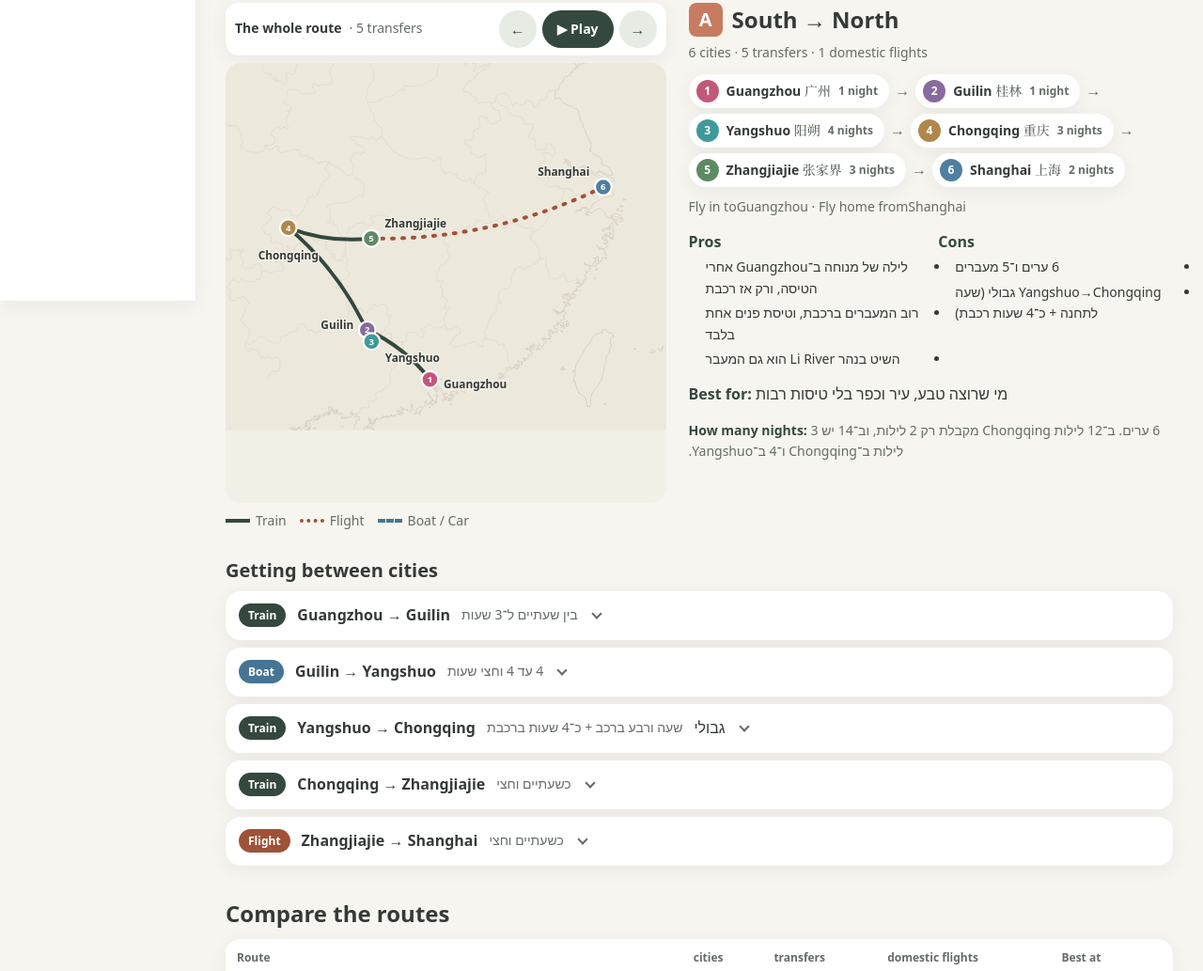
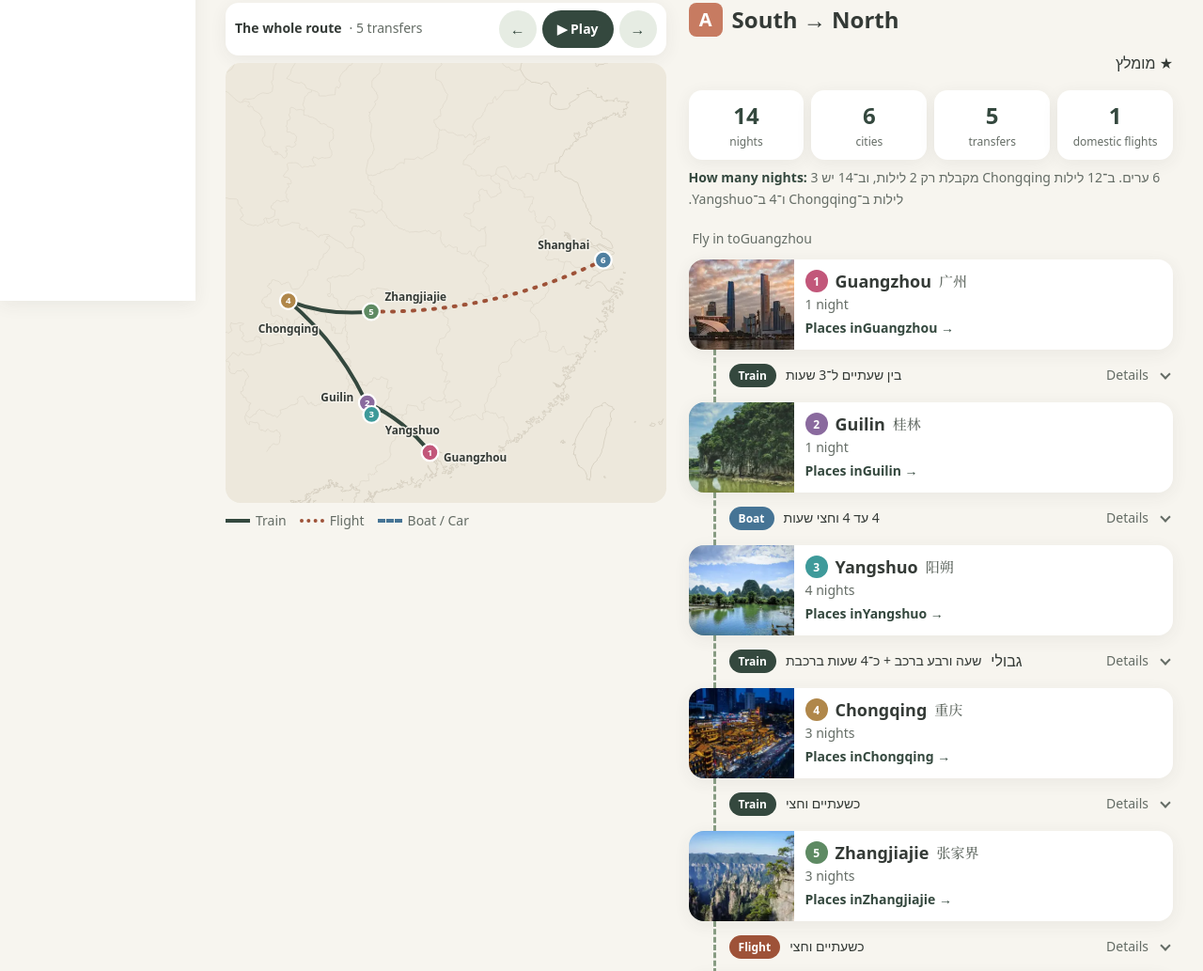
Before and after one commit to sashavissotzky-del/discover-china, an Astro site: page /en/routes in a window 1280 px wide. Shown: the part 480-1513 px from the top of the page at 94% size. Built offline with nearby package versions, Linux system fonts and the light colour scheme; Astro itself is replaced by a stand-in of ours.

Commit message:
Routes: dashboard-style timeline, dark map, no empty map edge
Each route now shows summary tiles (nights, cities, transfers, domestic
flights) and a timeline like the dashboard: city cards with photo, nights and
a link to the city's places, with the transfer between them (transport, time,
warning, collapsible details). The map view stays inside the map (no empty
strip) and has a dark version for dark mode.

Co-Authored-By: Claude Opus 5.5 <noreply@anthropic.com>
Claude-Session: https://claude.ai/code/session_013kWYM5fbL6bK4ijRMbtfFu

```diff
--- a/src/components/RouteMap.astro
+++ b/src/components/RouteMap.astro
@@ -19,7 +19,9 @@ const box = (pts: { x: number; y: number }[], pad: number, min: number) => {
   const xs = pts.map((p) => p.x), ys = pts.map((p) => p.y);
   const size = Math.max(min, Math.max(...xs) - Math.min(...xs) + pad * 2, Math.max(...ys) - Math.min(...ys) + pad * 2);
   const cx = (Math.min(...xs) + Math.max(...xs)) / 2, cy = (Math.min(...ys) + Math.max(...ys)) / 2;
-  return [cx - size / 2, cy - size / 2, size, size].map(Math.round).join(' ');
+  // keep the view inside the map, so there is never an empty strip at the edge
+  const s = Math.min(size, 760), clamp = (v: number) => Math.max(0, Math.min(760 - s, v));
+  return [clamp(cx - s / 2), clamp(cy - s / 2), s, s].map(Math.round).join(' ');
 };
 
 const lines = legs
@@ -62,7 +64,8 @@ const uid = `rm${id}`;
 
   <div class="rmap" role="img" aria-label={label}>
     <svg viewBox={all} preserveAspectRatio="xMidYMid meet">
-      <image href="/map/china.svg" x="0" y="0" width="760" height="760" />
+      <image class="base lt" href="/map/china.svg" x="0" y="0" width="760" height="760" />
+      <image class="base dk" href="/map/china-dark.svg" x="0" y="0" width="760" height="760" />
       <defs>
         {lines.map((l) => (
           <mask id={`${uid}m${l.i}`} maskUnits="userSpaceOnUse" x="0" y="0" width="760" height="760">
@@ -179,5 +182,11 @@ const uid = `rm${id}`;
   .leg.dim { opacity: .35; }
   .n { fill: #fff; font: 700 13px var(--f-head); }
   .lbl { fill: #343A36; font: 700 16px var(--f-body); paint-order: stroke; stroke: #F3F0E8; stroke-width: 4px; }
+  .base.dk { display: none; }
+  @media (prefers-color-scheme: dark) {
+    .rmap { background: #2B322D; }
+    .base.lt { display: none; } .base.dk { display: inline; }
+    .lbl { fill: #E7EAE6; stroke: #1F2521; }
+  }
   @media (max-width: 599px) { .gbar { flex-direction: column; align-items: stretch; } .gbtns { justify-content: center; } }
 </style>
--- a/src/i18n/ui.ts
+++ b/src/i18n/ui.ts
@@ -75,6 +75,7 @@ export const ui = {
     'routes.route': 'Route',
     'routes.map': 'Route map',
     'routes.whole': 'The whole route',
+    'routes.details': 'Details',
     'routes.play': '▶ Play',
     'routes.pause': '❚❚ Pause',
     'routes.prev': 'Previous step',
@@ -155,6 +156,7 @@ export const ui = {
     'routes.route': 'מסלול',
     'routes.map': 'מפת המסלול',
     'routes.whole': 'כל המסלול',
+    'routes.details': 'פרטים',
     'routes.play': '▶ הפעל',
     'routes.pause': '❚❚ עצור',
     'routes.prev': 'השלב הקודם',
--- a/src/pages/[lang]/routes/index.astro
+++ b/src/pages/[lang]/routes/index.astro
@@ -7,13 +7,13 @@ import { languages, t, type Lang, type UIKey } from '../../../i18n/ui';
 import routes from '../../../data/routes.json';
 import transport from '../../../data/transport.json';
 import cities from '../../../data/cities.json';
-import type { Text } from '../../../lib/content';
+import { img, type Text } from '../../../lib/content';
 
 export function getStaticPaths() {
   return Object.keys(languages).map((lang) => ({ params: { lang } }));
 }
 const lang = Astro.params.lang as Lang;
-const C = cities as Record<string, { name: string; zh: string; color: string }>;
+const C = cities as Record<string, { name: string; zh: string; color: string; images: string[] }>;
 type Mode = { m: string; n?: Text; t?: Text; st?: string; rec?: number; flag?: Text; steps?: Text[] };
 const L = transport.legs as Record<string, { from: string; to: string; intl?: number; modes: Mode[] }>;
 type R = { id: string; name: Text; tag: Text; col: string; ideal: number; why: Text; s12: [string, number][]; s14: [string, number][];
@@ -54,11 +54,14 @@ const modeLabel = (m: string) => t(lang, `mode.${m}` as UIKey);
 
   {R.map((r, i) => {
     const { dom, rec, flights } = info(r);
+    const n12 = Object.fromEntries(r.s12), n14 = Object.fromEntries(r.s14);
+    const tot = (st: [string, number][]) => st.reduce((a, [, n]) => a + n, 0);
+    const order = r.s14.map(([c]) => c);
     return (
       <section class="rpanel" data-r={r.id} hidden={i !== 0} aria-label={`${t(lang, 'routes.route')} ${r.id}`}>
         <div class="rgrid">
           <div class="mapcol">
-            <RouteMap id={r.id} stops={r.s14.map(([c]) => c)} legs={r.legs} lang={lang} label={`${t(lang, 'routes.map')} ${r.id}`} />
+            <RouteMap id={r.id} stops={order} legs={r.legs} lang={lang} label={`${t(lang, 'routes.map')} ${r.id}`} />
             <ul class="legend small muted">
               <li><i class="lg tr"></i>{modeLabel('train')}</li><li><i class="lg fl"></i>{modeLabel('flight')}</li><li><i class="lg bo"></i>{modeLabel('boat')} / {modeLabel('car')}</li>
             </ul>
@@ -66,62 +69,64 @@ const modeLabel = (m: string) => t(lang, `mode.${m}` as UIKey);
 
           <div class="infocol">
             <h2><span class="rl big" style={`--rc:${r.col}`}>{r.id}</span> {typeof r.name === 'string' ? <bdi lang="en">{r.name}</bdi> : <T v={r.name} lang={lang} />}</h2>
-            <p class="facts small muted">
-              {r.s14.length} {t(lang, 'routes.cities')} · {dom.length} {t(lang, 'routes.transfers')} · {flights} {t(lang, 'routes.flights')}
-            </p>
+            <T v={r.tag} lang={lang} as="p" class="rtag2" />
 
-            {(['12', '14'] as const).map((len) => {
-              const st = len === '12' ? r.s12 : r.s14;
-              return (
-                <ol class="cityrow bylen" data-len={len} hidden={len !== '14'}>
-                  {st.map(([c, n], k) => (
-                    <li>
-                      <a href={`/${lang}/destinations/${c}/`} style={`--cc:${C[c].color}`}>
-                        <span class="cn">{k + 1}</span>
-                        <span><bdi lang="en">{C[c].name}</bdi> <span class="zh" lang="zh">{C[c].zh}</span></span>
-                        <span class="nn">{n} {nightsWord(n)}</span>
-                      </a>
-                      {k < st.length - 1 && <span class="arr" aria-hidden="true">{t(lang, 'arrow.fwd')}</span>}
+            <div class="tiles">
+              <div class="tile"><b><span class="bylen" data-len="12" hidden>{tot(r.s12)}</span><span class="bylen" data-len="14">{tot(r.s14)}</span></b><span>{t(lang, 'routes.nights')}</span></div>
+              <div class="tile"><b>{order.length}</b><span>{t(lang, 'routes.cities')}</span></div>
+              <div class="tile"><b>{dom.length}</b><span>{t(lang, 'routes.transfers')}</span></div>
+              <div class="tile"><b>{flights}</b><span>{t(lang, 'routes.flights')}</span></div>
+            </div>
+            <p class="small muted why"><b>{t(lang, 'routes.why')}:</b> <T v={r.why} lang={lang} /></p>
+
+            <ol class="tl">
+              <li class="ends">{t(lang, 'routes.arrive')}<bdi lang="en">{C[order[0]].name}</bdi></li>
+              {order.map((c, k) => {
+                const leg = dom[k];
+                const m = leg && rec(leg);
+                const alts = leg ? leg.modes.filter((x) => x !== m) : [];
+                return (
+                  <>
+                    <li class="tcity card">
+                      <img src={img(C[c].images[0], true)} alt="" loading="lazy" width="320" height="213" />
+                      <div class="tcb">
+                        <h3><span class="cn" style={`--cc:${C[c].color}`}>{k + 1}</span> <bdi lang="en">{C[c].name}</bdi> <span class="zh" lang="zh">{C[c].zh}</span></h3>
+                        <p class="small muted">
+                          <span class="bylen" data-len="12" hidden>{n12[c]} {nightsWord(n12[c])}</span>
+                          <span class="bylen" data-len="14">{n14[c]} {nightsWord(n14[c])}</span>
+                        </p>
+                        <a class="tgo small" href={`/${lang}/destinations/${c}/`}>{t(lang, 'routes.open')}<bdi lang="en">{C[c].name}</bdi> {t(lang, 'arrow.fwd')}</a>
+                      </div>
                     </li>
-                  ))}
-                </ol>
-              );
-            })}
-            <p class="small muted ends">{t(lang, 'routes.arrive')}<bdi lang="en">{C[r.s14[0][0]].name}</bdi> · {t(lang, 'routes.depart')}<bdi lang="en">{C[r.s14[r.s14.length - 1][0]].name}</bdi></p>
+                    {leg && m && (
+                      <li class="tleg">
+                        <details>
+                          <summary>
+                            <span class={`mode ${m.m}`}>{modeLabel(m.m)}</span>
+                            <T v={m.t} lang={lang} class="ltime small" />
+                            {m.flag && <T v={m.flag} lang={lang} class="flag" />}
+                            <span class="more small muted">{t(lang, 'routes.details')}</span><i class="chev" aria-hidden="true"></i>
+                          </summary>
+                          <div class="lb">
+                            {m.st && <p class="st small" dir="ltr">{m.st}</p>}
+                            {m.steps && <ol class="steps">{m.steps.map((x) => <T v={x} lang={lang} as="li" />)}</ol>}
+                            {alts.map((a) => <p class="small"><b>{t(lang, 'routes.alt')}:</b> {modeLabel(a.m)} · <T v={a.t} lang={lang} /></p>)}
+                          </div>
+                        </details>
+                      </li>
+                    )}
+                  </>
+                );
+              })}
+              <li class="ends">{t(lang, 'routes.depart')}<bdi lang="en">{C[order[order.length - 1]].name}</bdi></li>
+            </ol>
 
             <div class="pc">
               <div><h3>{t(lang, 'routes.pros')}</h3><ul>{r.pros.map((x) => <T v={x} lang={lang} as="li" />)}</ul></div>
               <div><h3>{t(lang, 'routes.cons')}</h3><ul>{r.cons.map((x) => <T v={x} lang={lang} as="li" />)}</ul></div>
             </div>
             <p class="best"><b>{t(lang, 'routes.best')}:</b> <T v={r.best} lang={lang} /></p>
-            <p class="small muted"><b>{t(lang, 'routes.why')}:</b> <T v={r.why} lang={lang} /></p>
           </div>
-        </div>
-
-        <h3 class="lt">{t(lang, 'routes.legs')}</h3>
-        <div class="legs">
-          {dom.map((l) => {
-            const m = rec(l);
-            const alts = l.modes.filter((x) => x !== m);
-            return (
-              <details class="leg card">
-                <summary>
-                  <span class={`mode ${m.m}`}>{modeLabel(m.m)}</span>
-                  <span class="lfrom"><bdi lang="en">{C[l.from].name}</bdi> {t(lang, 'arrow.fwd')} <bdi lang="en">{C[l.to].name}</bdi></span>
-                  <T v={m.t} lang={lang} class="ltime small muted" />
-                  {m.flag && <T v={m.flag} lang={lang} class="flag" />}
-                  <i class="chev" aria-hidden="true"></i>
-                </summary>
-                <div class="lb">
-                  {m.st && <p class="st small" dir="ltr">{m.st}</p>}
-                  {m.steps && <ol class="steps">{m.steps.map((s) => <T v={s} lang={lang} as="li" />)}</ol>}
-                  {alts.map((a) => (
-                    <p class="small"><b>{t(lang, 'routes.alt')}:</b> {modeLabel(a.m)} · <T v={a.t} lang={lang} /></p>
-                  ))}
-                </div>
-              </details>
-            );
-          })}
         </div>
       </section>
     );
@@ -190,41 +195,51 @@ const modeLabel = (m: string) => t(lang, `mode.${m}` as UIKey);
 
   .rpanel { margin-top: 8px; }
   .rgrid { display: grid; grid-template-columns: minmax(0, 1fr) minmax(0, 1.1fr); gap: 24px; align-items: start; }
+  .mapcol { position: sticky; top: 16px; }
   .legend { list-style: none; padding: 0; margin: 8px 0 0; display: flex; flex-wrap: wrap; gap: 14px; }
   .legend li { display: flex; align-items: center; gap: 6px; }
   .lg { width: 26px; height: 0; border-top: 4px solid; display: inline-block; }
   .lg.tr { border-color: #34483E; } .lg.fl { border-color: #9E5238; border-top-style: dotted; } .lg.bo { border-color: #467495; border-top-style: dashed; }
   .infocol h2 { font-size: 24px; display: flex; align-items: center; gap: 10px; }
-  .facts { margin: 6px 0 12px; }
-  .cityrow { list-style: none; padding: 0; margin: 0; display: flex; flex-wrap: wrap; gap: 6px; align-items: center; }
-  .cityrow li { display: flex; align-items: center; gap: 6px; }
-  .cityrow a { display: flex; align-items: center; gap: 8px; padding: 6px 12px 6px 8px; border-radius: 999px; background: var(--card); box-shadow: var(--shadow); text-decoration: none; font-weight: 700; font-size: 14px; }
-  .cityrow .zh { color: var(--muted); font-weight: 500; }
-  .cn { width: 24px; height: 24px; border-radius: 50%; display: grid; place-items: center; background: var(--cc); color: #fff; font-size: 12px; }
-  .nn { color: var(--muted); font-weight: 600; font-size: 12px; }
-  .arr { color: var(--muted); }
-  .ends { margin: 10px 0 0; }
-  .pc { display: grid; grid-template-columns: 1fr 1fr; gap: 16px; margin-top: 16px; }
+  .rtag2 { margin: 4px 0 0; font-size: 14px; font-weight: 700; color: var(--terra-ink); }
+  .tiles { display: grid; grid-template-columns: repeat(4, 1fr); gap: 8px; margin: 14px 0 8px; }
+  .tile { background: var(--card); box-shadow: var(--shadow); border-radius: 14px; padding: 10px; text-align: center; display: grid; gap: 2px; }
+  .tile b { font: 700 24px var(--f-head); color: var(--forest); }
+  .tile > span { font-size: 12px; color: var(--muted); }
+  .why { margin: 6px 0 16px; }
+  .why b, .best b { color: var(--forest); }
+
+  .tl { list-style: none; margin: 0; padding: 0; display: grid; }
+  .ends { font-size: 14px; color: var(--muted); padding: 4px 4px 10px; }
+  .ends:last-child { padding: 10px 4px 0; }
+  .tcity { display: flex; gap: 12px; overflow: hidden; align-items: stretch; }
+  .tcity img { width: 112px; height: auto; min-height: 96px; object-fit: cover; flex: none; background: var(--sage-l); }
+  .tcb { padding: 10px 12px 10px 0; display: grid; gap: 2px; align-content: center; }
+  :global([dir='rtl']) .tcb { padding: 10px 0 10px 12px; }
+  .tcb h3 { font-size: 18px; display: flex; align-items: center; gap: 8px; flex-wrap: wrap; }
+  .tcb h3 .zh { color: var(--muted); font-size: 15px; }
+  .tcb p { margin: 0; }
+  .cn { width: 24px; height: 24px; border-radius: 50%; display: inline-grid; place-items: center; background: var(--cc); color: #fff; font: 700 12px var(--f-head); }
+  .tgo { color: var(--forest); font-weight: 700; text-decoration: none; }
+  .tleg { position: relative; padding: 6px 0 6px; margin-inline-start: 26px; border-inline-start: 3px dashed var(--sage); }
+  .tleg details { margin-inline-start: 14px; }
+  .tleg summary { list-style: none; cursor: pointer; display: flex; flex-wrap: wrap; align-items: center; gap: 6px 10px; min-height: 44px; }
+  .tleg summary::-webkit-details-marker { display: none; }
+  .mode { font-size: 12px; font-weight: 700; padding: 3px 10px; border-radius: 999px; color: #fff; }
+  .mode.train { background: #34483E; } .mode.flight { background: #9E5238; } .mode.boat, .mode.car { background: #467495; }
+  .ltime { font-weight: 700; }
+  .more { margin-inline-start: auto; }
+  .flag { font-size: 12px; font-weight: 700; color: var(--terra-ink); background: var(--terra-l); padding: 2px 8px; border-radius: 999px; }
+  .chev { width: 8px; height: 8px; border-right: 2px solid var(--muted); border-bottom: 2px solid var(--muted); transform: rotate(45deg); margin: 0 4px 4px; }
+  details[open] .chev { transform: rotate(-135deg); margin-bottom: -2px; }
+  .lb { padding: 4px 0 8px; }
+  .st { margin: 0 0 8px; color: var(--muted); text-align: start; }
+  :global([dir='rtl']) .st { text-align: right; }
+  .steps { margin: 0; padding-inline-start: 20px; display: grid; gap: 4px; font-size: 14px; }
+  .pc { display: grid; grid-template-columns: 1fr 1fr; gap: 16px; margin-top: 20px; }
   .pc h3 { font-size: 16px; color: var(--forest); }
   .pc ul { margin: 6px 0 0; padding-inline-start: 18px; font-size: 14px; display: grid; gap: 4px; }
   .best { margin: 14px 0 6px; }
-  .best b, .infocol .small b { color: var(--forest); }
-
-  .lt { margin: 28px 0 10px; font-size: 20px; }
-  .legs { display: grid; gap: 8px; }
-  .leg summary { list-style: none; cursor: pointer; display: flex; flex-wrap: wrap; align-items: center; gap: 8px 12px; padding: 12px 14px; min-height: 52px; }
-  .leg summary::-webkit-details-marker { display: none; }
-  .mode { font-size: 12px; font-weight: 700; padding: 3px 10px; border-radius: 999px; color: #fff; }
-  .mode.train { background: #34483E; } .mode.flight { background: #9E5238; } .mode.boat, .mode.car { background: #467495; }
-  .lfrom { font-weight: 700; }
-  .ltime { flex: 1; }
-  .flag { font-size: 12px; font-weight: 700; color: var(--terra-ink); background: var(--terra-l); padding: 2px 8px; border-radius: 999px; }
-  .chev { width: 8px; height: 8px; border-right: 2px solid var(--muted); border-bottom: 2px solid var(--muted); transform: rotate(45deg); margin: 0 4px 4px; }
-  .leg[open] .chev { transform: rotate(-135deg); margin-bottom: -2px; }
-  .lb { padding: 0 16px 14px; }
-  .st { margin: 0 0 8px; color: var(--muted); text-align: start; }
-  :global([dir='rtl']) .st { text-align: right; }
-  .steps { margin: 0; padding-inline-start: 20px; display: grid; gap: 4px; font-size: 14px; }
 
   .cmpt { margin: 36px 0 12px; font-size: 24px; }
   .cmpwrap { overflow-x: auto; }
@@ -237,5 +252,6 @@ const modeLabel = (m: string) => t(lang, `mode.${m}` as UIKey);
     .rtabs { grid-template-columns: repeat(5, 150px); }
     .rgrid { grid-template-columns: 1fr; }
     .pc { grid-template-columns: 1fr; }
+    .mapcol { position: static; }
   }
 </style>
```
Also changed, not shown: public/map/china-dark.svg (added), 1 other file.
